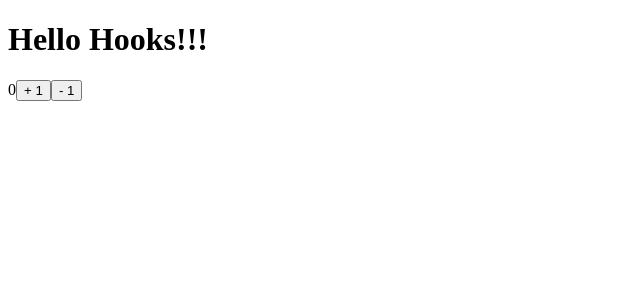
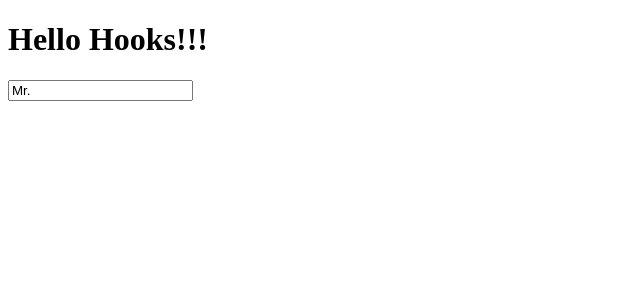
Before and after one commit to SeungMin0628/my-hooks, a React (Create React App) app: page / in a window 1280 px wide. Shown: the top 300 px of the page, without its empty margins (0-640 px from the left). Built offline with nearby package versions, Linux system fonts and the light colour scheme.

Commit message:
useInput

```diff
--- a/src/App.js
+++ b/src/App.js
@@ -1,20 +1,31 @@
 import React, { useState } from 'react'
 
+const useInput = (initValue, validator) => {
+  const [value, setValue] = useState(initValue)
+
+  const onChange = ({target: {value}}) => {
+    let willUpdate = true
+
+    if (typeof validator === 'function') {
+      willUpdate = (validator(value))
+    }
+
+    if (willUpdate) {
+      setValue(value)
+    }
+  }
+
+  return { value, onChange }
+}
+
 const App = () => {
-  const [item, setItem] = useState(0)
-
-  const incrementItem = () => setItem(item + 1)
-  const decrementItem = () => setItem(item - 1)
+  const maxLen = value => value.length <= 10
+  const name = useInput("Mr.", maxLen)
 
   return (
     <>
       <h1>Hello Hooks!!!</h1>
-
-      <div>
-        {item}
-        <button onClick={incrementItem}>+ 1</button>
-        <button onClick={decrementItem}>- 1</button>
-      </div>
+      <input type="text" placeholder="name" {...name} />
     </>
   )
 }
```
